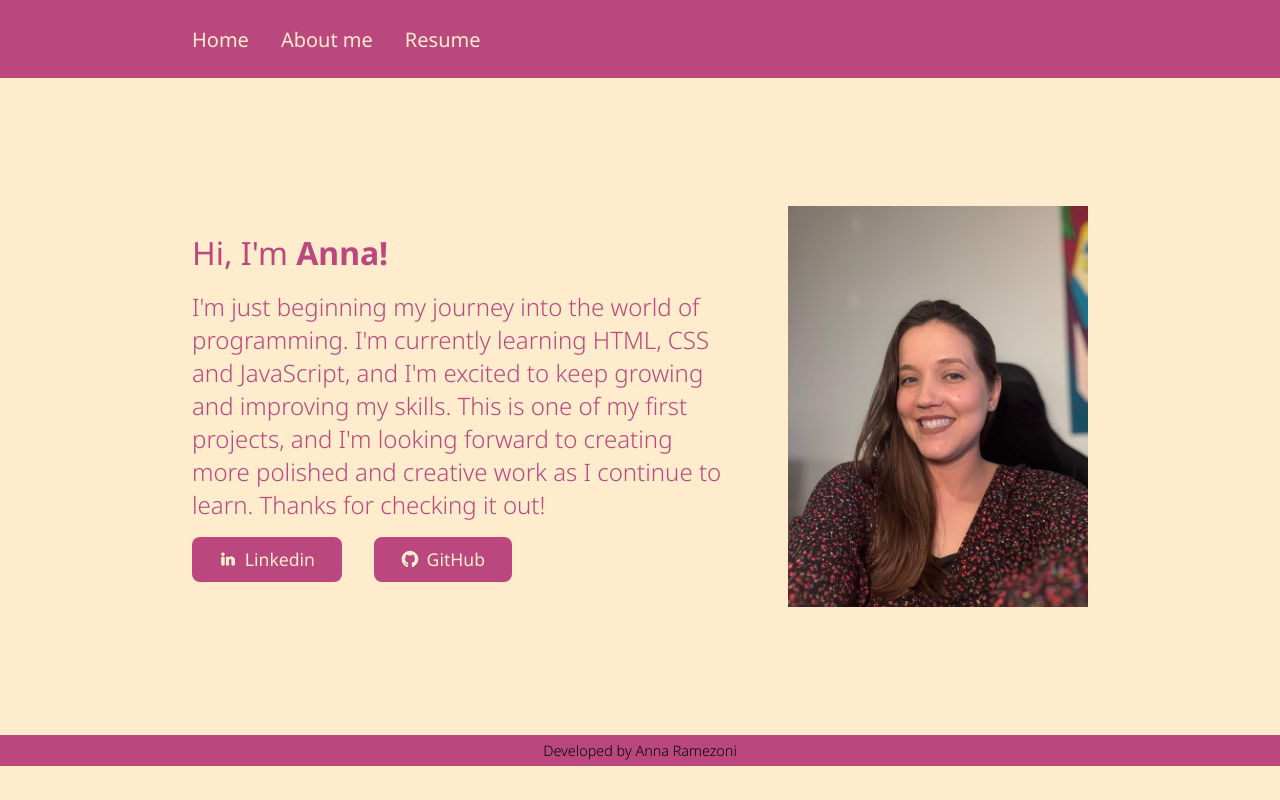
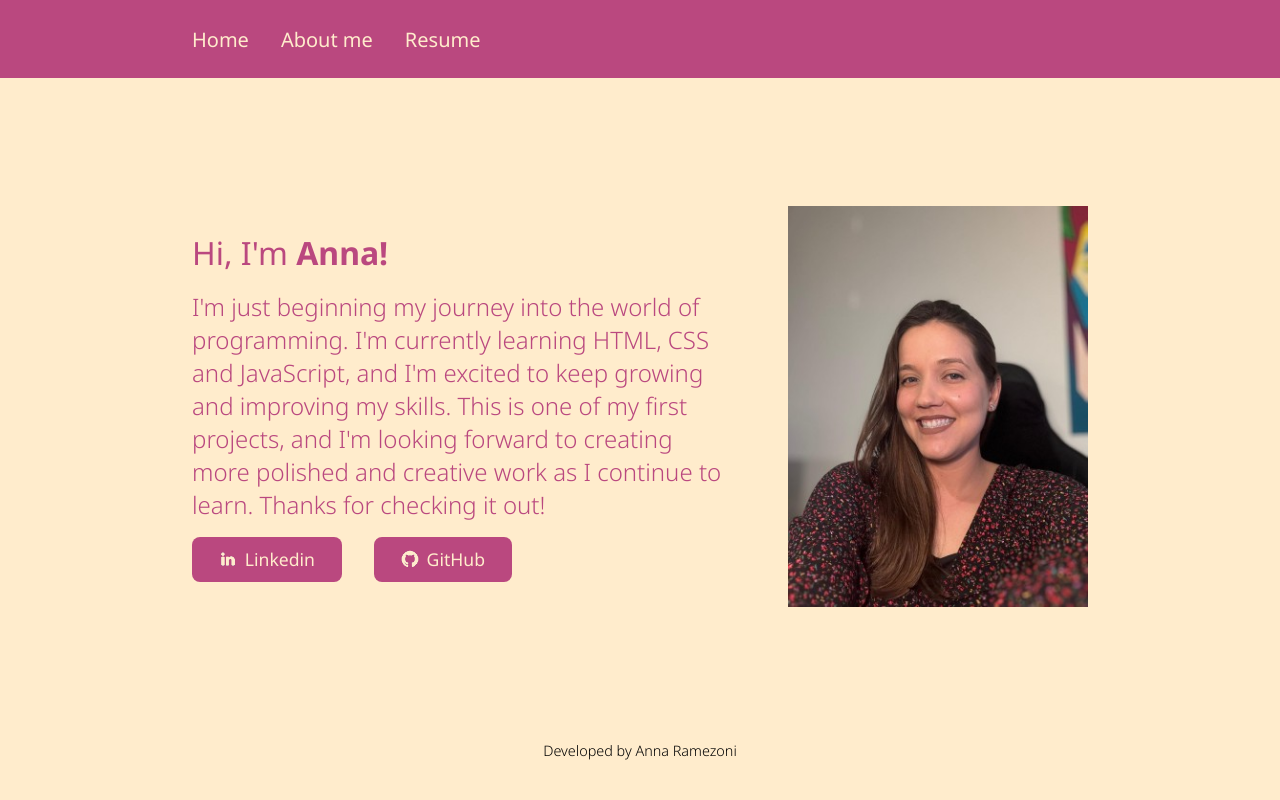
Before and after one commit to annaramezoni/my-website, a plain HTML site: page index.html in a window 1280 px wide. Drawn offline with Linux system fonts and the light colour scheme.

Commit message:
Removing backgroung from footer

```diff
--- a/styles/style.css
+++ b/styles/style.css
@@ -98,7 +98,7 @@ body{
 .footnote{
   display: flex;
   justify-content: center;
-  background: var(--second-color);
+  /*background: var(--second-color);*/
   padding:0.5% 0% 0.5% 0%;
 }
 .footnote__text{
```
